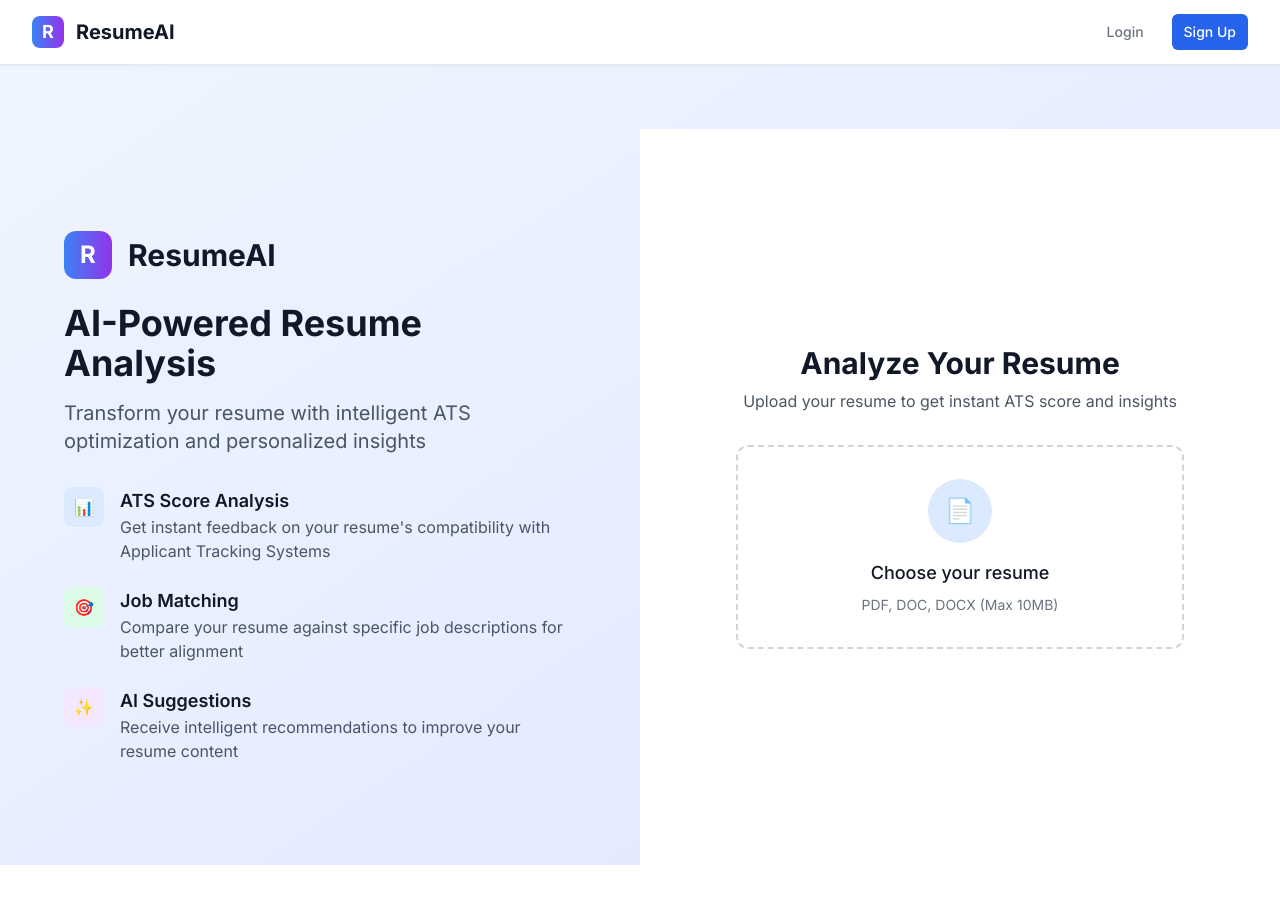
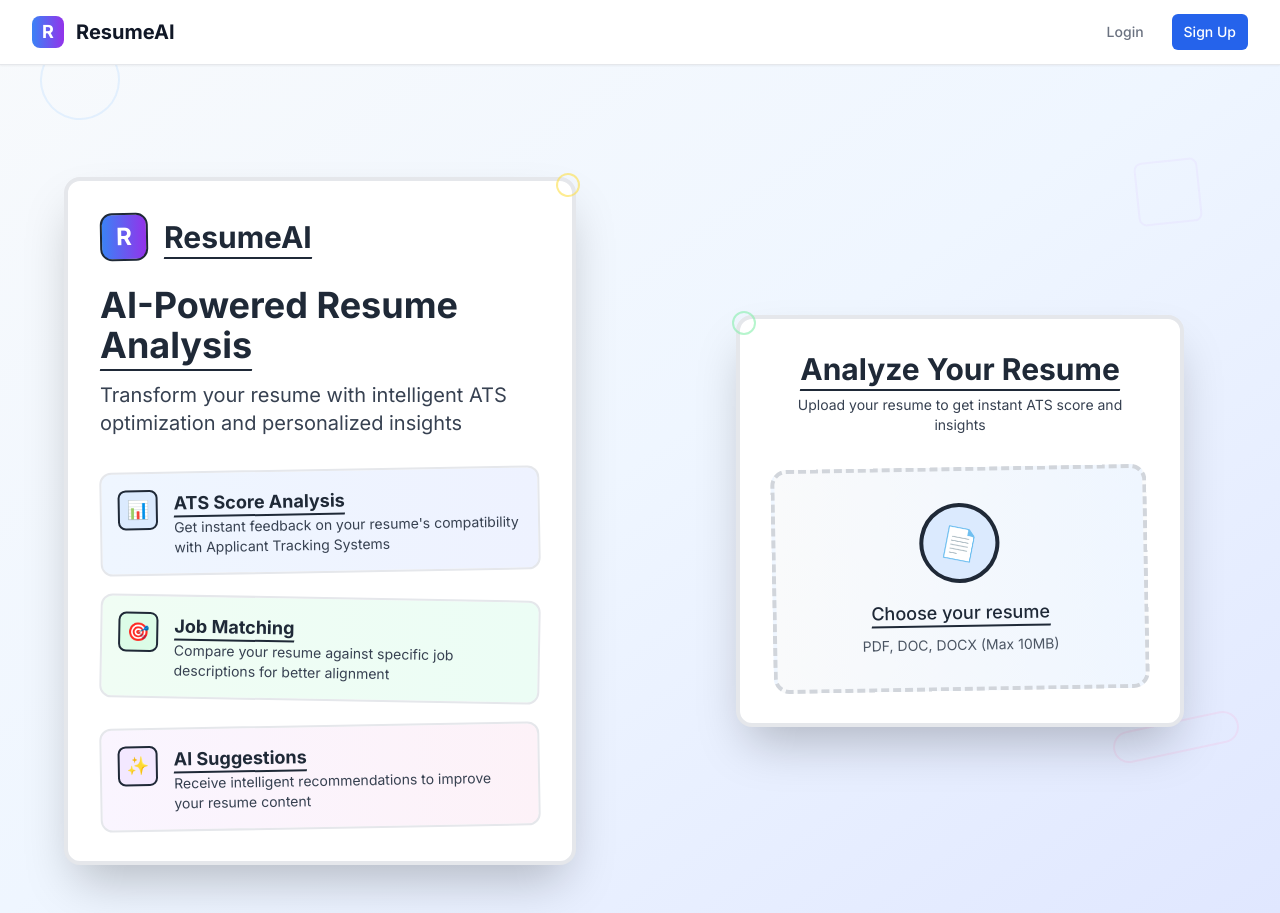
Before and after one commit to shalini0002/ResumeAnalyser, a Next.js app: page / in a window 1280 px wide. Before the commit the page ends 865 px from the top, so only its background shows below. Built offline with nearby package versions, Linux system fonts and the light colour scheme; no server answers.

Commit message:
home page ui fixing

```diff
--- a/src/app/page.tsx
+++ b/src/app/page.tsx
@@ -93,80 +93,150 @@ export default function Dashboard() {
   };
 
   return (
-    <div className="min-h-screen bg-gradient-to-br from-blue-50 to-indigo-100">
+    <div className="min-h-screen bg-gradient-to-br from-slate-50 via-blue-50 to-indigo-100 relative overflow-hidden">
       {/* Navigation */}
       <Navigation />
 
+      {/* Background Doodles */}
+      <div className="absolute inset-0 overflow-hidden pointer-events-none">
+        <div className="absolute top-10 left-10 w-20 h-20 border-2 border-blue-300 rounded-full opacity-20 transform rotate-12"></div>
+        <div className="absolute top-40 right-20 w-16 h-16 border-2 border-purple-300 rounded-lg opacity-15 transform -rotate-6"></div>
+        <div className="absolute bottom-20 left-20 w-24 h-12 border-2 border-green-300 rounded-full opacity-10 transform rotate-45"></div>
+        <div className="absolute top-60 left-40 w-12 h-12 border-2 border-yellow-300 rounded opacity-25"></div>
+        <div className="absolute bottom-40 right-10 w-32 h-8 border-2 border-pink-300 rounded-full opacity-20 transform -rotate-12"></div>
+        <div className="absolute top-80 right-40 w-8 h-8 bg-blue-200 rounded-full opacity-10"></div>
+        <div className="absolute bottom-60 left-60 w-16 h-16 border-2 border-indigo-300 transform rotate-45 opacity-15"></div>
+      </div>
+
       {/* Main Content */}
-      <div className="flex flex-col lg:flex-row min-h-screen pt-16">
-        {/* Left Section - AI Resume App Info */}
+      <div className="relative z-10 flex flex-col lg:flex-row min-h-screen pt-16">
+        {/* Left Section - AI Resume App Info - Sketchy Paper Style */}
         <div className="lg:w-1/2 flex items-center justify-center p-6 sm:p-8 lg:p-12">
-          <div className="max-w-lg w-full">
+          <div className="max-w-lg w-full bg-white rounded-2xl shadow-2xl border-4 border-gray-200 p-8 relative">
+            {/* Paper Texture Background */}
+            <div className="absolute inset-0 opacity-5 rounded-2xl">
+              <div className="h-full w-full rounded-2xl" style={{
+                backgroundImage: `repeating-linear-gradient(
+                  45deg,
+                  transparent,
+                  transparent 1px,
+                  rgba(0,0,0,0.01) 1px,
+                  rgba(0,0,0,0.01) 2px
+                )`
+              }}></div>
+            </div>
+
+            {/* Doodle element */}
+            <div className="absolute -top-2 -right-2 w-6 h-6 border-2 border-yellow-300 rounded-full transform rotate-12 opacity-60"></div>
+
+            <div className="relative">
               <div className="mb-8">
                 <div className="flex items-center mb-6">
-                <div className="h-10 w-10 sm:h-12 sm:w-12 bg-gradient-to-r from-blue-500 to-purple-600 rounded-xl flex items-center justify-center">
-                  <span className="text-white font-bold text-xl sm:text-2xl">R</span>
+                  <div className="h-12 w-12 bg-gradient-to-r from-blue-500 to-purple-600 rounded-xl flex items-center justify-center border-2 border-gray-800 transform -rotate-1">
+                    <span className="text-white font-bold text-2xl">R</span>
                   </div>
-                <span className="ml-3 sm:ml-4 text-2xl sm:text-3xl font-bold text-gray-900">ResumeAI</span>
+                  <span className="ml-4 text-3xl font-bold text-gray-800 relative">
+                    ResumeAI
+                    <div className="absolute -bottom-1 left-0 right-0 h-0.5 bg-gray-800 transform -skew-x-12"></div>
+                  </span>
                 </div>
 
-              <h1 className="text-2xl sm:text-3xl lg:text-4xl font-bold text-gray-900 mb-4">
+                <h1 className="text-3xl lg:text-4xl font-bold text-gray-800 mb-4 relative">
+                  <span className="relative">
                     AI-Powered Resume Analysis
+                    <div className="absolute -bottom-1 left-0 right-0 h-0.5 bg-gray-800 transform -skew-x-12"></div>
+                  </span>
                 </h1>
 
-              <p className="text-lg sm:text-xl text-gray-600 mb-8">
+                <p className="text-xl text-gray-700 mb-8">
                   Transform your resume with intelligent ATS optimization and personalized insights
                 </p>
               </div>
 
-            <div className="space-y-4 sm:space-y-6">
-              <div className="flex items-start space-x-3 sm:space-x-4">
-                <div className="flex-shrink-0 w-8 h-8 sm:w-10 sm:h-10 bg-blue-100 rounded-lg flex items-center justify-center">
-                  <span className="text-blue-600 text-sm sm:text-base">📊</span>
+            <div className="space-y-6">
+              <div className="flex items-start space-x-4 bg-gradient-to-r from-blue-50 to-indigo-50 p-4 rounded-xl border-2 border-gray-200 transform -rotate-1">
+                <div className="flex-shrink-0 w-10 h-10 bg-blue-100 rounded-lg flex items-center justify-center border-2 border-gray-800">
+                  <span className="text-blue-600 text-lg">📊</span>
                 </div>
                 <div>
-                  <h3 className="text-base sm:text-lg font-semibold text-gray-900">ATS Score Analysis</h3>
-                  <p className="text-gray-600 text-sm sm:text-base">Get instant feedback on your resume's compatibility with Applicant Tracking Systems</p>
+                  <h3 className="text-lg font-bold text-gray-800 relative">
+                    <span className="relative">
+                      ATS Score Analysis
+                      <div className="absolute -bottom-1 left-0 right-0 h-0.5 bg-gray-800 transform -skew-x-12"></div>
+                    </span>
+                  </h3>
+                  <p className="text-gray-700 text-sm">Get instant feedback on your resume's compatibility with Applicant Tracking Systems</p>
                 </div>
               </div>
 
-              <div className="flex items-start space-x-3 sm:space-x-4">
-                <div className="flex-shrink-0 w-8 h-8 sm:w-10 sm:h-10 bg-green-100 rounded-lg flex items-center justify-center">
-                  <span className="text-green-600 text-sm sm:text-base">🎯</span>
+              <div className="flex items-start space-x-4 bg-gradient-to-r from-green-50 to-emerald-50 p-4 rounded-xl border-2 border-gray-200 transform rotate-1">
+                <div className="flex-shrink-0 w-10 h-10 bg-green-100 rounded-lg flex items-center justify-center border-2 border-gray-800">
+                  <span className="text-green-600 text-lg">🎯</span>
                 </div>
                 <div>
-                  <h3 className="text-base sm:text-lg font-semibold text-gray-900">Job Matching</h3>
-                  <p className="text-gray-600 text-sm sm:text-base">Compare your resume against specific job descriptions for better alignment</p>
+                  <h3 className="text-lg font-bold text-gray-800 relative">
+                    <span className="relative">
+                      Job Matching
+                      <div className="absolute -bottom-1 left-0 right-0 h-0.5 bg-gray-800 transform -skew-x-12"></div>
+                    </span>
+                  </h3>
+                  <p className="text-gray-700 text-sm">Compare your resume against specific job descriptions for better alignment</p>
                 </div>
               </div>
 
-              <div className="flex items-start space-x-3 sm:space-x-4">
-                <div className="flex-shrink-0 w-8 h-8 sm:w-10 sm:h-10 bg-purple-100 rounded-lg flex items-center justify-center">
-                  <span className="text-purple-600 text-sm sm:text-base">✨</span>
+              <div className="flex items-start space-x-4 bg-gradient-to-r from-purple-50 to-pink-50 p-4 rounded-xl border-2 border-gray-200 transform -rotate-1">
+                <div className="flex-shrink-0 w-10 h-10 bg-purple-100 rounded-lg flex items-center justify-center border-2 border-gray-800">
+                  <span className="text-purple-600 text-lg">✨</span>
                 </div>
                 <div>
-                  <h3 className="text-base sm:text-lg font-semibold text-gray-900">AI Suggestions</h3>
-                  <p className="text-gray-600 text-sm sm:text-base">Receive intelligent recommendations to improve your resume content</p>
+                  <h3 className="text-lg font-bold text-gray-800 relative">
+                    <span className="relative">
+                      AI Suggestions
+                      <div className="absolute -bottom-1 left-0 right-0 h-0.5 bg-gray-800 transform -skew-x-12"></div>
+                    </span>
+                  </h3>
+                  <p className="text-gray-700 text-sm">Receive intelligent recommendations to improve your resume content</p>
+                </div>
               </div>
             </div>
             </div>
           </div>
         </div>
 
-        {/* Right Section - Upload Functionality */}
-        <div className="lg:w-1/2 bg-white flex items-center justify-center p-6 sm:p-8 lg:p-12">
-          <div className="max-w-md w-full">
-            <div className="text-center mb-6 sm:mb-8">
-              <h2 className="text-2xl sm:text-3xl font-bold text-gray-900 mb-2">
+        {/* Right Section - Upload Functionality - Sketchy Style */}
+        <div className="lg:w-1/2 flex items-center justify-center p-6 sm:p-8 lg:p-12">
+          <div className="max-w-md w-full bg-white rounded-2xl shadow-2xl border-4 border-gray-200 p-8 relative">
+            {/* Paper Texture Background */}
+            <div className="absolute inset-0 opacity-5 rounded-2xl">
+              <div className="h-full w-full rounded-2xl" style={{
+                backgroundImage: `repeating-linear-gradient(
+                  45deg,
+                  transparent,
+                  transparent 1px,
+                  rgba(0,0,0,0.01) 1px,
+                  rgba(0,0,0,0.01) 2px
+                )`
+              }}></div>
+            </div>
+
+            {/* Doodle element */}
+            <div className="absolute -top-2 -left-2 w-6 h-6 border-2 border-green-300 rounded-full transform rotate-45 opacity-60"></div>
+
+            <div className="relative">
+              <div className="text-center mb-8">
+                <h2 className="text-2xl sm:text-3xl font-bold text-gray-800 mb-2 relative">
+                  <span className="relative">
                     Analyze Your Resume
+                    <div className="absolute -bottom-1 left-0 right-0 h-0.5 bg-gray-800 transform -skew-x-12"></div>
+                  </span>
                 </h2>
-              <p className="text-gray-600 text-sm sm:text-base">
+                <p className="text-gray-700 text-sm">
                   Upload your resume to get instant ATS score and insights
                 </p>
               </div>
 
-            {/* Upload Area */}
-            <div className="border-2 border-dashed border-gray-300 rounded-xl p-6 sm:p-8 text-center hover:border-blue-500 transition-colors">
+            {/* Upload Area - Sketchy Style */}
+            <div className="border-4 border-dashed border-gray-300 rounded-2xl p-6 sm:p-8 text-center hover:border-blue-500 transition-colors bg-gradient-to-r from-gray-50 to-blue-50 transform -rotate-1">
               <input
                 type="file"
                 id="resume-upload"
@@ -181,56 +251,79 @@ export default function Dashboard() {
                 className="cursor-pointer block"
               >
                 <div className="mb-4">
-                  <div className="w-12 h-12 sm:w-16 sm:h-16 bg-blue-100 rounded-full flex items-center justify-center mx-auto">
-                    <span className="text-xl sm:text-2xl">📄</span>
+                  <div className="w-16 h-16 sm:w-20 sm:h-20 bg-blue-100 rounded-full flex items-center justify-center mx-auto border-4 border-gray-800 transform rotate-12">
+                    <span className="text-2xl sm:text-3xl">📄</span>
                   </div>
                 </div>
 
-                <p className="text-base sm:text-lg font-medium text-gray-900 mb-2">
+                <p className="text-lg font-medium text-gray-800 mb-2 relative">
+                  <span className="relative">
                     {uploading ? 'Analyzing...' : 'Choose your resume'}
+                    <div className="absolute -bottom-1 left-0 right-0 h-0.5 bg-gray-800 transform -skew-x-12"></div>
+                  </span>
                 </p>
 
-                <p className="text-xs sm:text-sm text-gray-500">
+                <p className="text-sm text-gray-600">
                   PDF, DOC, DOCX (Max 10MB)
                 </p>
               </label>
             </div>
 
-            {/* ATS Score Display */}
+            {/* ATS Score Display - Sketchy Style */}
             {atsScore !== null && (
-              <div className="mt-6 sm:mt-8 bg-gradient-to-r from-blue-50 to-indigo-50 rounded-xl p-4 sm:p-6">
-                <h3 className="text-base sm:text-lg font-semibold text-gray-900 mb-3 sm:mb-4">
+              <div className="mt-8 bg-gradient-to-r from-blue-50 to-indigo-50 rounded-2xl p-6 border-4 border-gray-200 transform rotate-1 shadow-lg">
+                <h3 className="text-lg font-bold text-gray-800 mb-4 relative">
+                  <span className="relative">
                     Your ATS Score
+                    <div className="absolute -bottom-1 left-0 right-0 h-0.5 bg-gray-800 transform -skew-x-12"></div>
+                  </span>
                 </h3>
 
                 <div className="flex items-center justify-center mb-4">
                   <div className="relative">
-                    <div className="w-24 h-24 sm:w-32 sm:h-32 rounded-full border-6 sm:border-8 border-gray-200"></div>
+                    <div className="w-24 h-24 sm:w-32 sm:h-32 rounded-full border-8 border-gray-200 relative overflow-hidden shadow-lg">
+                      {/* Sketchy circle effect */}
+                      <div className="absolute inset-0 border-4 border-gray-600 rounded-full transform scale-95"></div>
+
+                      {/* Progress arc */}
                       <div
-                      className="absolute inset-0 w-24 h-24 sm:w-32 sm:h-32 rounded-full border-6 sm:border-8 border-blue-500 border-t-transparent border-r-transparent transform -rotate-45"
+                        className="absolute inset-0 border-8 border-transparent border-t-blue-500 border-r-blue-500 transform -rotate-45 transition-all duration-1000 ease-out"
                         style={{
                           clipPath: `polygon(50% 50%, 50% 0%, ${50 + 50 * Math.cos((atsScore - 90) * Math.PI / 180)}% ${50 + 50 * Math.sin((atsScore - 90) * Math.PI / 180)}%, 50% 50%)`
                         }}
                       ></div>
+
                       <div className="absolute inset-0 flex items-center justify-center">
-                      <span className="text-2xl sm:text-3xl font-bold text-gray-900">{atsScore}%</span>
+                        <span className="text-2xl sm:text-3xl font-bold text-gray-800">{atsScore}%</span>
                       </div>
+                    </div>
+
+                    {/* Doodle elements around score */}
+                    <div className="absolute -top-2 -right-2 w-6 h-6 border-2 border-yellow-400 rounded-full animate-pulse"></div>
+                    <div className="absolute -bottom-1 -left-1 w-4 h-4 border-2 border-green-400 transform rotate-45"></div>
                   </div>
                 </div>
 
                 <div className="space-y-2">
-                  <div className="flex justify-between text-xs sm:text-sm">
-                    <span className="text-gray-600">Status:</span>
-                    <span className={`font-medium ${atsScore >= 80 ? 'text-green-600' : atsScore >= 60 ? 'text-yellow-600' : 'text-red-600'}`}>
-                      {atsScore >= 80 ? 'Excellent' : atsScore >= 60 ? 'Good' : 'Needs Improvement'}
+                  <div className="flex justify-between text-sm">
+                    <span className="text-gray-700 font-medium">Status:</span>
+                    <span className={`font-bold ${
+                      atsScore >= 80 ? 'text-green-700' :
+                      atsScore >= 60 ? 'text-yellow-700' : 'text-red-700'
+                    }`}>
+                      {atsScore >= 80 ? '🌟 Excellent' :
+                       atsScore >= 60 ? '👍 Good' : '⚡ Needs Work'}
                     </span>
                   </div>
                 </div>
                 <button
                   onClick={handleViewAnalysis}
-                  className="w-full mt-4 sm:mt-6 bg-blue-600 hover:bg-blue-700 text-white font-medium py-2 sm:py-3 px-3 sm:px-4 rounded-lg transition-colors text-sm sm:text-base"
+                  className="w-full mt-4 bg-gradient-to-r from-blue-600 to-purple-600 hover:from-blue-700 hover:to-purple-700 text-white font-bold py-3 px-4 rounded-xl border-2 border-gray-800 transform -rotate-1 shadow-lg hover:shadow-xl transition-all duration-300 text-sm sm:text-base"
                 >
+                  <span className="relative">
                     View Detailed Analysis
+                    <div className="absolute -bottom-1 left-0 right-0 h-0.5 bg-white transform -skew-x-12"></div>
+                  </span>
                 </button>
               </div>
             )}
@@ -238,5 +331,6 @@ export default function Dashboard() {
           </div>
         </div>
       </div>
+    </div>
   );
 }
```
Lines whose indentation alone changed are shown as unchanged.
